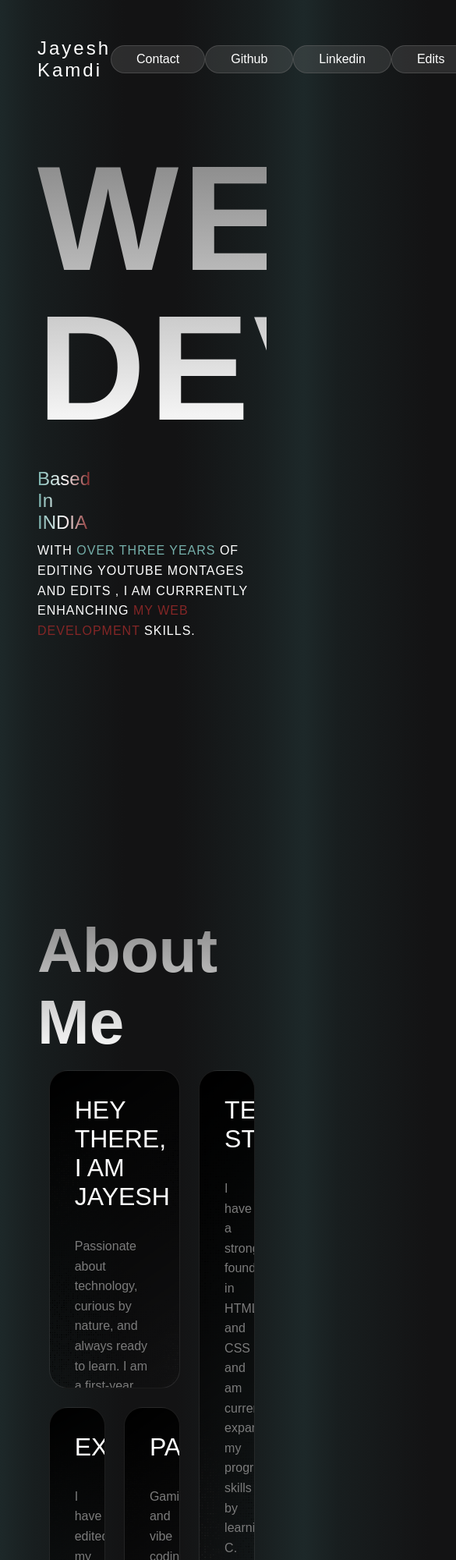
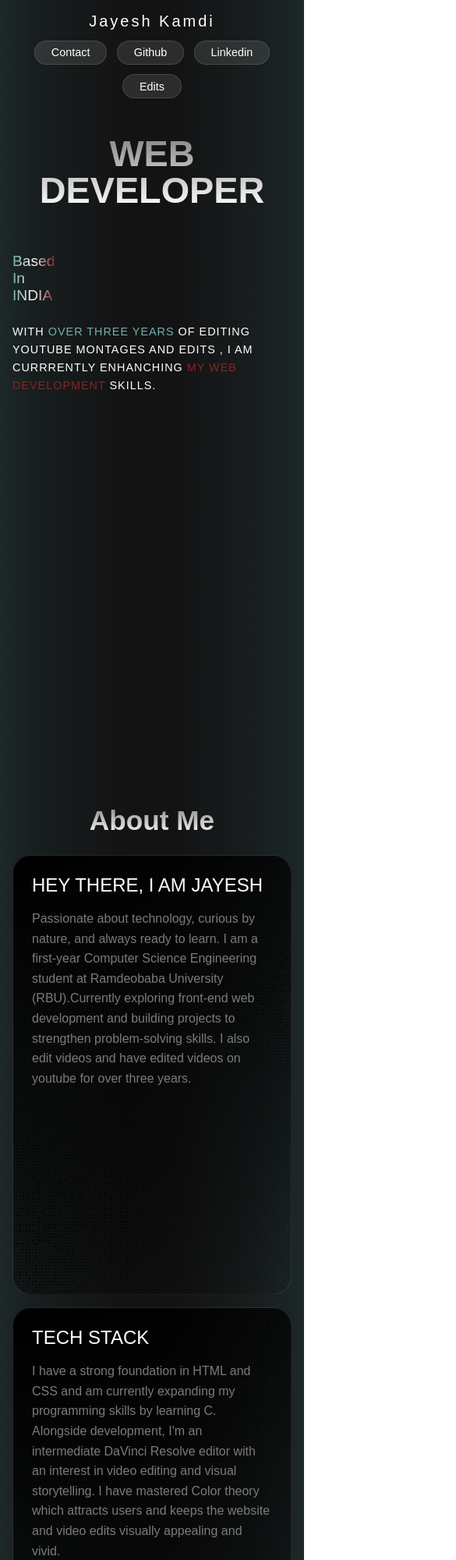
Before and after one commit to JayeshKamdi/Portfolio, a plain HTML site: page index.html in a window 390 px wide. Shown: the top 2000 px of the page at 78% size, 585 px wide, since content can reach past the window. Drawn offline with Linux system fonts and the light colour scheme; some packages are replaced by stand-ins of ours; a script that the page names is missing.

Commit message:
Add files via upload

```diff
--- a/style.css
+++ b/style.css
@@ -318,3 +318,100 @@ background-image: linear-gradient(to right,#76b0ab,#ffffff,#842626);
 html {
   overflow-x: hidden;
 }
+/* =========================================================
+   RESPONSIVE
+   ========================================================= */
+
+/* ---------- Tablet and phone (900px and below) ---------- */
+@media (max-width: 900px) {
+
+  body { padding: 1rem; }
+
+  /* Header: logo on top, buttons wrap underneath */
+  header {
+    flex-wrap: wrap;
+    justify-content: center;
+    gap: 0.8rem;
+    padding-bottom: 1.5rem;
+  }
+  .logo { width: 100%; text-align: center; }
+  .contact-btn, .github, .linkedin, .edits {
+    padding: 0.4rem 1.3rem;
+    font-size: 0.9rem;
+  }
+
+  /* Hero */
+  main { min-height: auto; gap: 1.5rem; }
+  .title-section { margin-top: 1.5rem; }
+  main h1 {
+    font-size: 12vw;
+    letter-spacing: 0;
+  }
+  .location p { font-size: 1.2rem; }
+  .bio-section { margin-bottom: 1rem; }
+
+  /* 3D brain: sits in the page flow instead of floating off-screen */
+  .brain {
+    position: relative;
+    top: auto;
+    right: auto;
+    width: 100%;
+    height: 60vh;
+  }
+
+  /* About section */
+  .about-section { margin-top: 4rem; }
+  .about-title { font-size: 2.8rem; margin-bottom: 1.5rem; }
+
+  /* Bento grid becomes one column */
+  .bento-grid {
+    width: 100%;
+    height: auto;
+    grid-template-columns: 1fr;
+    grid-template-areas:
+      "intro"
+      "tech"
+      "time"
+      "passion";
+    gap: 1rem;
+  }
+  .intro, .tech, .time, .passion { min-height: auto; }
+  .card { padding: 1.5rem; }
+  .card-title { font-size: 1.5rem; }
+  .card-text { margin-top: 1rem; max-width: 100%; }
+
+  /* Small 3D model inside the intro card */
+  .model-box {
+    position: relative;
+    right: auto;
+    top: auto;
+    width: 100%;
+    height: 16rem;
+    margin-top: 1rem;
+  }
+  .info-3d { width: 100%; height: 100%; }
+
+  /* Skills image inside the tech card */
+  .bento-grid .skills-group {
+    position: static;
+    display: block;
+    width: 80%;
+    margin: 1.5rem auto 0;
+  }
+
+  /* Footer: cancel the smaller body padding, keep it edge to edge */
+  .site-footer { margin: 160px -1rem -1rem; }
+  .sf-waves { height: 80px; top: -79px; }
+  .sf-content { padding: 30px 16px 22px; }
+  .sf-links { gap: 10px; }
+  .sf-links a { padding: 0.4rem 1.3rem; font-size: 0.9rem; }
+}
+
+/* ---------- Phone only (600px and below) ---------- */
+@media (max-width: 600px) {
+  .logo { font-size: 1.25rem; }
+  .bio { font-size: 0.9rem; max-width: 100%; }
+  .about-title { font-size: 2.2rem; }
+  .brain { height: 50vh; }
+  .model-box { height: 14rem; }
+}
```
